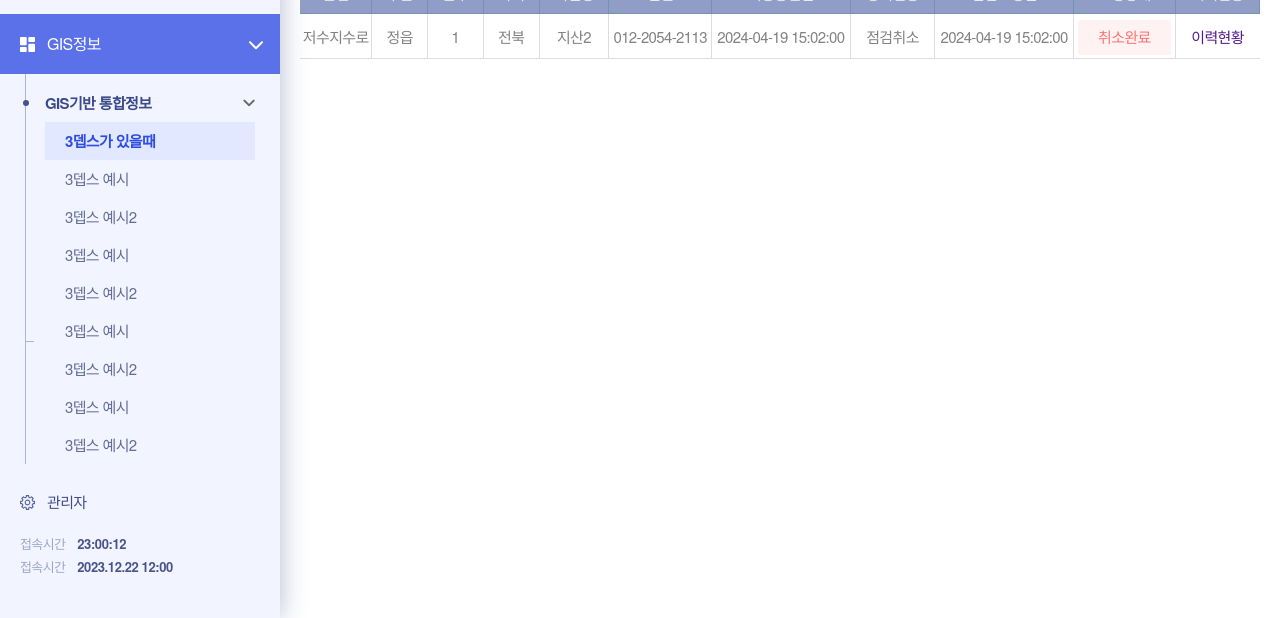
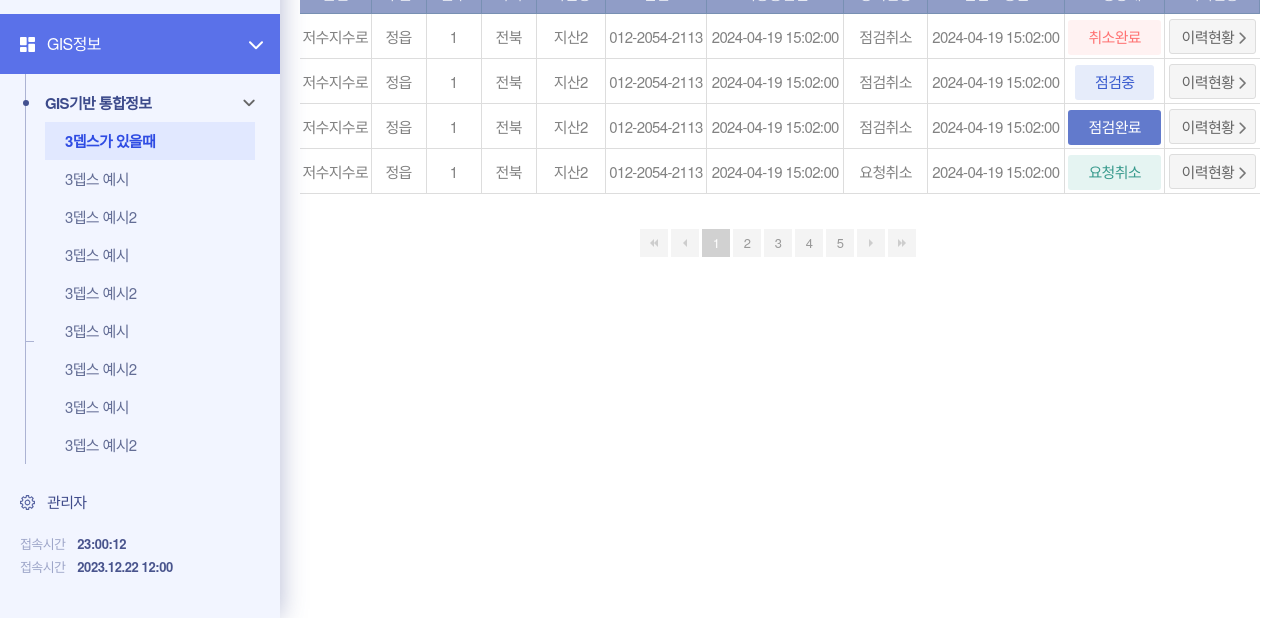
Before and after one commit to jin-ii/E-q_cod, a plain HTML site: page sub_type2.html in a window 1280 px wide. Shown: the part 182-800 px from the top of the page. Drawn offline with nearby package versions, Linux system fonts and the light colour scheme; a web font is replaced by a local one.

Commit message:
style : 버튼, pagination 추가

```diff
--- a/css/button.css
+++ b/css/button.css
@@ -37,3 +37,10 @@
 
 .btn_cancel{background:#FFF2F2;color:#FF7373}
 .btn_cancel:hover{background:#ffe5e5}
+
+.btn_status{display:inline-block;padding:0 10px 0 12px;height:35px;line-height:33px;border-radius:3px;background:#f5f5f5;border:1px solid #ddd;color:#666;text-align:left}
+.btn_status i{font-size:13px;color:#777}
+.btn_status:hover{background:#f3f3f3}
+
+.cancel_inspect{background:#E5F4F2;color:#389A8D}
+.cancel_inspect:hover{background:#e2f7f4}
--- a/css/common.css
+++ b/css/common.css
@@ -107,3 +107,15 @@
 
 /* 타이틀 */
 .h3_title{font-size:17px;margin:20px 0 12px 0;color:#333;font-weight:500}
+
+/* pagination */
+.pagination{display:flex;justify-content:center;align-items:center;margin-top:20px;}
+    .pagination li.active > a{background-color:#d1d1d1;color:#fff;}
+    .pagination li.active > a:hover{background-color:#d1d1d1;}
+    .pagination li:first-child a{margin-left:0}
+    .pagination li a{display:block;padding:0 1px;font-size:13px;margin-right:4px;text-align:center;line-height:28px;min-width:28px;min-height:28px;background-color:#F4F4F4;color:#999;margin-left:-1px;}
+    .pagination li a.arrow{background:#F4F4F4 url(../images/common/icon_page_next.png) 50% 50% no-repeat}
+    .pagination li a.prev{transform:rotateZ(-180deg)}
+    .pagination li a.arrow2{background:#F4F4F4 url(../images/common/icon_page_forward.png) 50% 50% no-repeat}
+    .pagination li a.forward{transform:rotateZ(-180deg)}
+    .pagination li a:hover{background-color:#cecece;text-decoration:none;color:#fff}
--- a/sub_type2.html
+++ b/sub_type2.html
@@ -321,12 +321,66 @@
                                     <td>점검취소</td>
                                     <td>2024-04-19 15:02:00</td>
                                     <td><a href="" class="btn_request btn_cancel">취소완료</a></td>
-                                    <td><a href="" class="btn_status">이력현황</a></td>
+                                    <td><a href="" class="btn_status">이력현황 <i class="fa-solid fa-chevron-right"></i></a></td>
+                                </tr>
+                                <tr>
+                                    <td>저수지수로</td>
+                                    <td>정읍</td>
+                                    <td>1</td>
+                                    <td>전북</td>
+                                    <td>지산2</td>
+                                    <td>012-2054-2113</td>
+                                    <td>2024-04-19 15:02:00</td>
+                                    <td>점검취소</td>
+                                    <td>2024-04-19 15:02:00</td>
+                                    <td><a href="" class="btn_request ing_inspect">점검중</a></td>
+                                    <td><a href="" class="btn_status">이력현황 <i class="fa-solid fa-chevron-right"></i></a></td>
+                                </tr>
+                                <tr>
+                                    <td>저수지수로</td>
+                                    <td>정읍</td>
+                                    <td>1</td>
+                                    <td>전북</td>
+                                    <td>지산2</td>
+                                    <td>012-2054-2113</td>
+                                    <td>2024-04-19 15:02:00</td>
+                                    <td>점검취소</td>
+                                    <td>2024-04-19 15:02:00</td>
+                                    <td><a href="" class="btn_request complete_inspect">점검완료</a></td>
+                                    <td><a href="" class="btn_status">이력현황 <i class="fa-solid fa-chevron-right"></i></a></td>
+                                </tr>
+                                <tr>
+                                    <td>저수지수로</td>
+                                    <td>정읍</td>
+                                    <td>1</td>
+                                    <td>전북</td>
+                                    <td>지산2</td>
+                                    <td>012-2054-2113</td>
+                                    <td>2024-04-19 15:02:00</td>
+                                    <td>요청취소</td>
+                                    <td>2024-04-19 15:02:00</td>
+                                    <td><a href="" class="btn_request cancel_inspect">요청취소</a></td>
+                                    <td><a href="" class="btn_status">이력현황 <i class="fa-solid fa-chevron-right"></i></a></td>
                                 </tr>
                             </tbody>
                         </table>
                     </div>
                     <!-- //기본테이블 -->
+
+
+                    <!-- pagination -->
+                    <ul class="pagination">
+                        <li><a href="" class="arrow2 forward"><span class="hidden">맨앞으로</span></a></li>
+                        <li><a href="" class="arrow prev"><span class="hidden">이전</span></a></li>
+                        <li class="active"><a href="">1</a></li>
+                        <li><a href="">2</a></li>
+                        <li><a href="">3</a></li>
+                        <li><a href="">4</a></li>
+                        <li><a href="">5</a></li>
+                        <li><a href="" class="arrow next"><span class="hidden">다음</span></a></li>
+                        <li><a href="" class="arrow2 last"><span class="hidden">맨두ㅢ로</span></a></li>
+                    </ul>
+                    <!-- //pagination -->
 
 
                 </div>
```
Also changed, not shown: images/common/icon_page_forward.png (added), images/common/icon_page_next.png (added).
